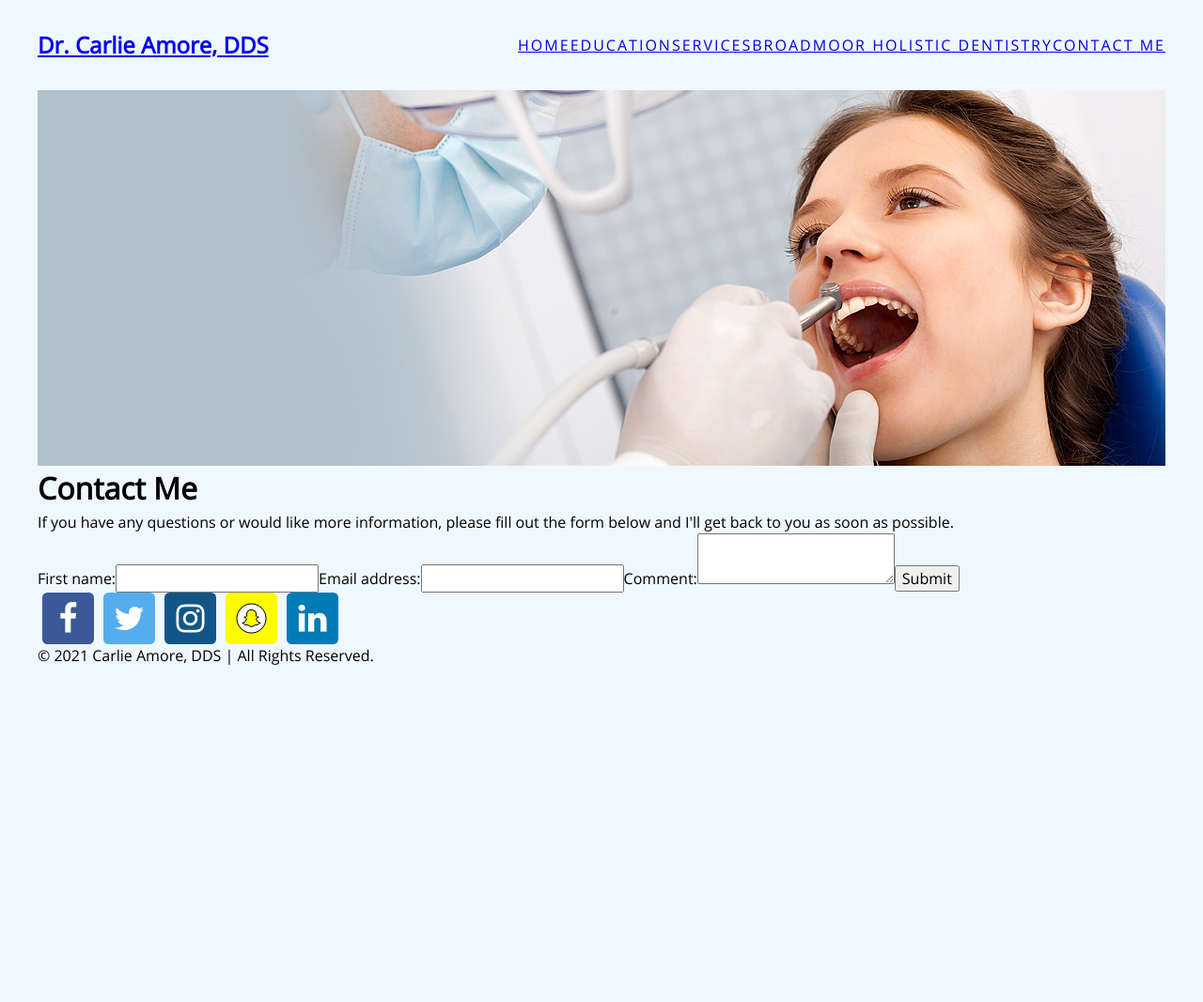
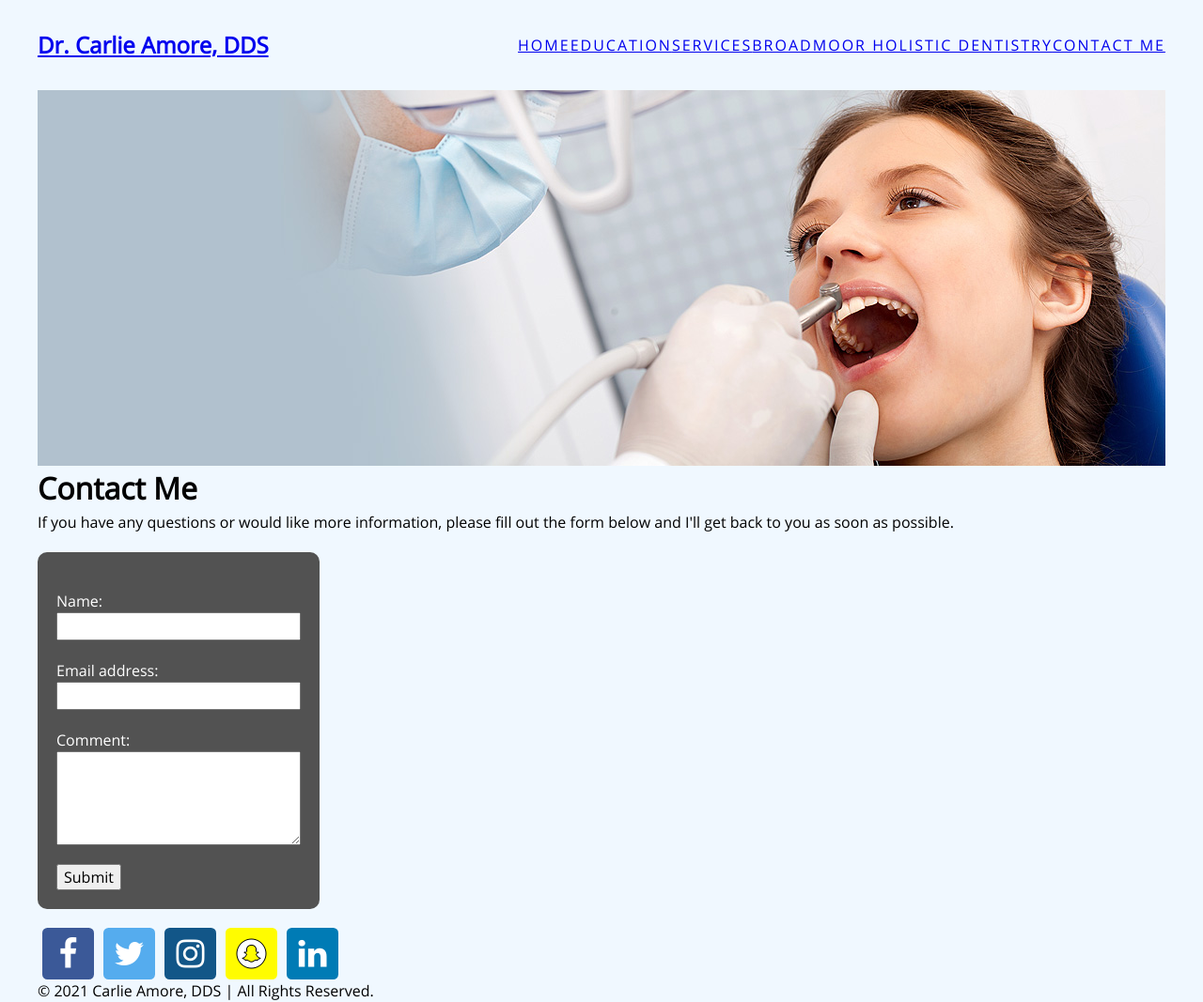
Before and after one commit to mjamore/carlieamoreddc, a Gatsby site: page /contact-me in a window 1280 px wide. Shown: the whole page at 94% size. Before the commit the page ends 800 px from the top, so only its background shows below. Built offline with nearby package versions, Linux system fonts and the light colour scheme; Gatsby itself is replaced by a stand-in of ours.

Commit message:
main | Move contact form into separate component.

```diff
--- /dev/null
+++ b/src/components/contactForm.js
@@ -0,0 +1,21 @@
+import * as React from 'react';
+import * as styles from './contactForm.module.css';
+
+const ContactForm = () => {
+  return (
+    <form className={styles.form}>
+      <label className={styles.label} for='name'>Name:
+        <input className={styles.input} type='text' name='name' id='name'></input>
+      </label>
+      <label className={styles.label} for='emailAddress'>Email address:
+        <input className={styles.input} type='email' name='emailAddress' id='emailAddress'></input>
+      </label>
+      <label className={styles.label} for='comments'>Comment:
+        <textarea className={styles.textarea} name='comments' id='comments'></textarea>
+      </label>
+      <input type='submit' value='Submit' />
+    </form>
+  );
+}
+
+export default ContactForm;
--- /dev/null
+++ b/src/components/contactForm.module.css
@@ -0,0 +1,23 @@
+.form {
+  max-width: 300px;
+  padding: 20px;
+  background-color: var(--form-background);
+  color: var(--white-color);
+  border-radius: 10px;
+  margin: 20px 0;
+}
+
+.label {
+  display: block;
+  margin: 20px 0;
+}
+
+.input,
+.textarea {
+  display: block;
+  width: 100%;
+}
+
+.textarea {
+  height: 100px;
+}
--- a/src/pages/contact-me.js
+++ b/src/pages/contact-me.js
@@ -1,23 +1,13 @@
 import * as React from 'react';
 import PageLayout from '../components/pageLayout';
+import ContactForm from '../components/contactForm';
 
 const ContactMePage = () => {
   return (
     <PageLayout>
       <h1>Contact Me</h1>
       <p>If you have any questions or would like more information, please fill out the form below and I'll get back to you as soon as possible.</p>
-      <form>
-        <label for='firstName'>First name:
-          <input type='text' name='firstName' id='firstName'></input>
-        </label>
-        <label for='emailAddress'>Email address:
-          <input type='email' name='emailAddress' id='emailAddress'></input>
-        </label>
-        <label for='comments'>Comment:
-          <textarea name='comments' id='comments'></textarea>
-        </label>
-        <input type='submit' value='Submit' />
-      </form>
+      <ContactForm />
     </PageLayout>
   )
 }
--- a/src/styles/colors.css
+++ b/src/styles/colors.css
@@ -1,6 +1,7 @@
 :root {
   /* site colors */
   --background-color: aliceblue;
+  --form-background: #525252;
 
   /* standard colors */
   --white-color: white;
```
